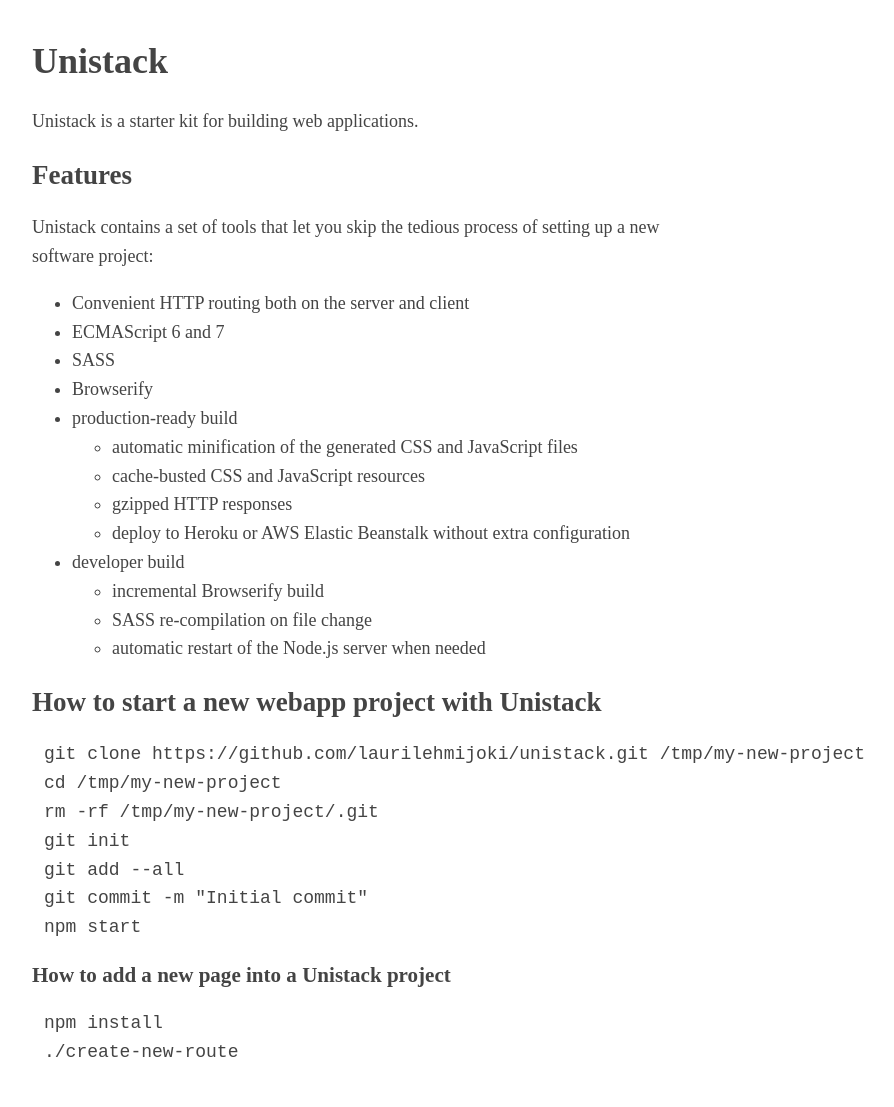
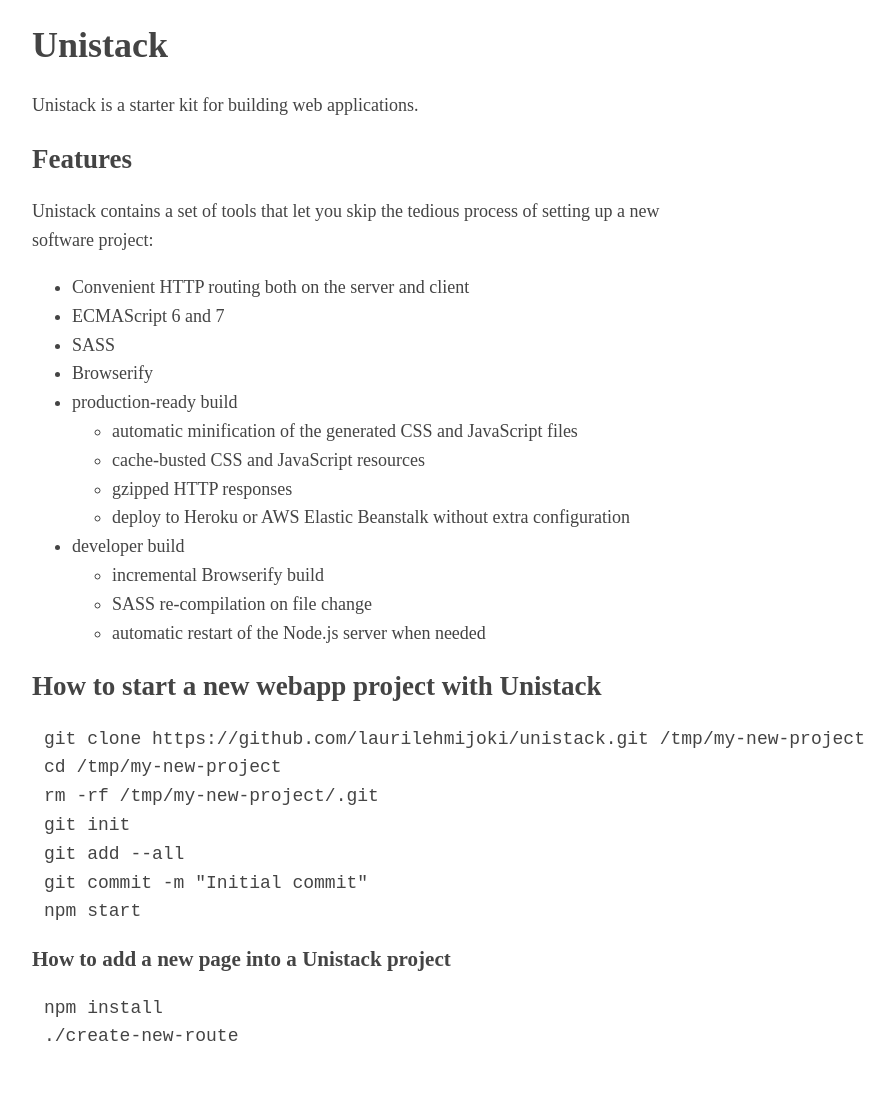
Before and after one commit to laurilehmijoki/unistack, a Jekyll site: the page built from index.md, in a window 1280 px wide. Shown: the whole page, without its empty margins (283-1177 px from the left). Built offline with Jekyll 4.4.1, drawn with Linux system fonts in a browser that asks for light colours; after the commit the page ends 1063 px from its top, so only the background shows below that.

Commit message:
Fix body margins and paddings

```diff
--- a/_layouts/default.html
+++ b/_layouts/default.html
@@ -5,12 +5,12 @@
     <title>{{page.title}}</title>
     <style type="text/css">
       body{
-        margin:40px auto;
+        margin:12px auto;
         max-width:650px;
         line-height:1.6;
         font-size:18px;
         color:#444;
-        padding:0 10px;
+        padding:0 12px;
       }
       h1,h2,h3{
         line-height:1.2
```
